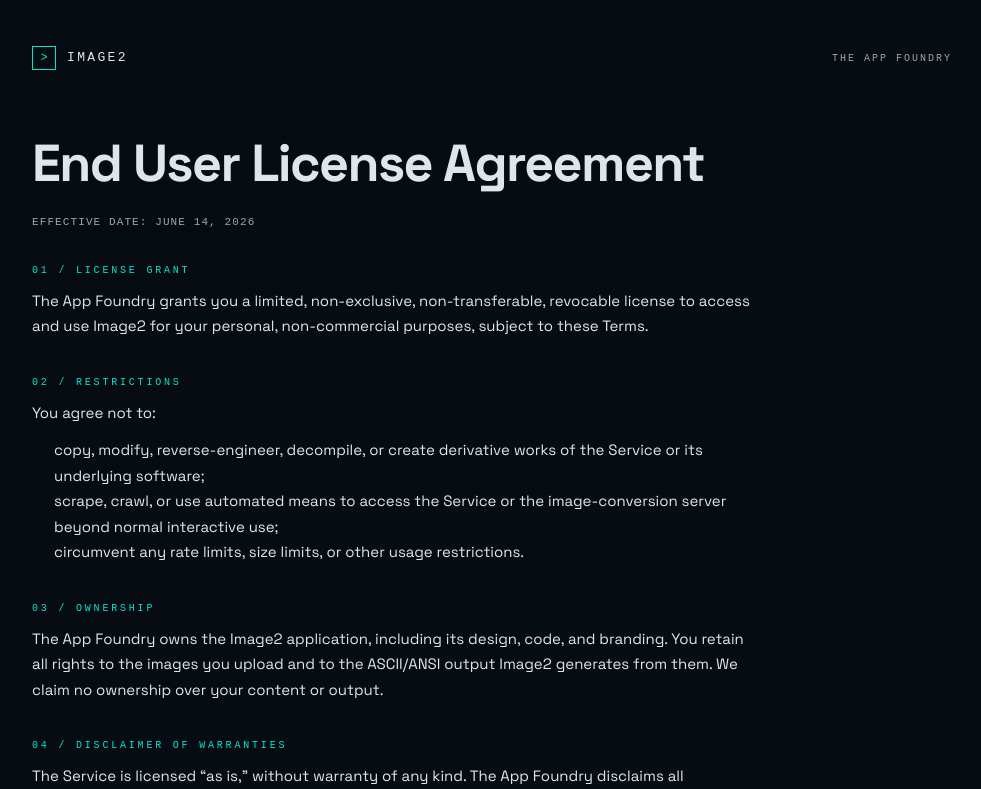
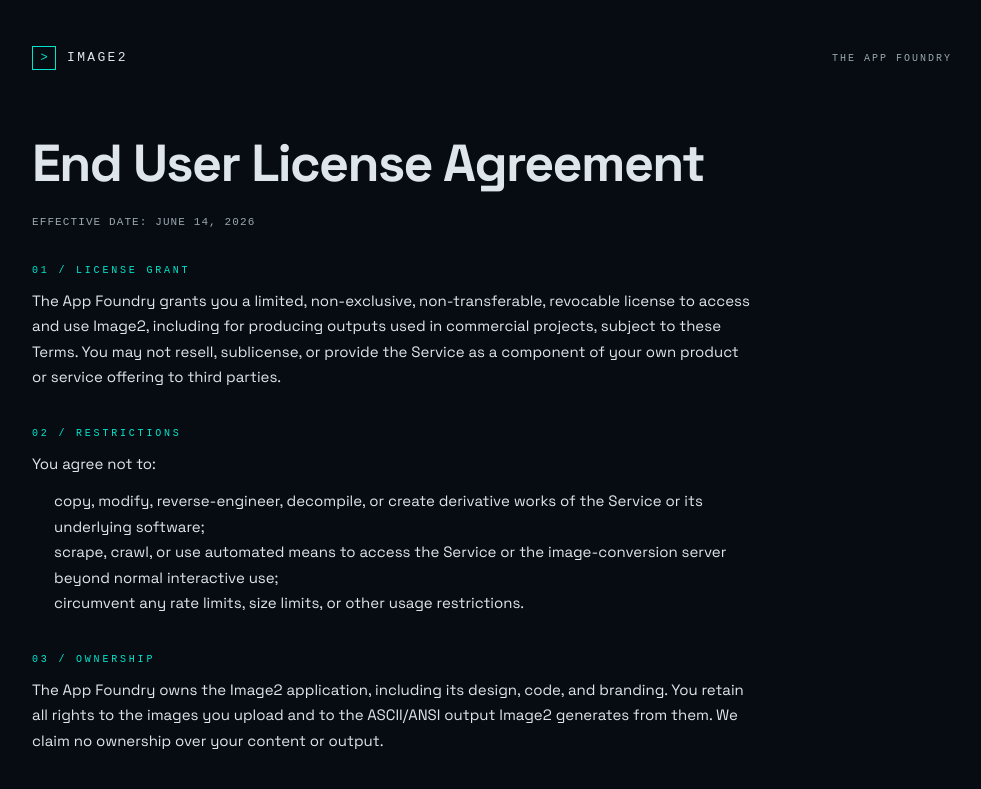
Before and after one commit to c0dezer019/Image2-Web, a Next.js app: page /eula in a window 1280 px wide. Shown: the top 789 px of the page, without its empty margins (148-1129 px from the left). Built offline with nearby package versions, Linux system fonts and the light colour scheme.

Commit message:
chore: update EULA

```diff
--- a/app/eula/page.tsx
+++ b/app/eula/page.tsx
@@ -15,8 +15,10 @@ export default function EulaPage() {
         <div style={SECTION_LABEL_STYLE}>01 / License Grant</div>
         <p style={P_STYLE}>
           The App Foundry grants you a limited, non-exclusive, non-transferable,
-          revocable license to access and use Image2 for your personal,
-          non-commercial purposes, subject to these Terms.
+          revocable license to access and use Image2, including for producing
+          outputs used in commercial projects, subject to these Terms. You may
+          not resell, sublicense, or provide the Service as a component of your
+          own product or service offering to third parties.
         </p>
       </section>
 
```
